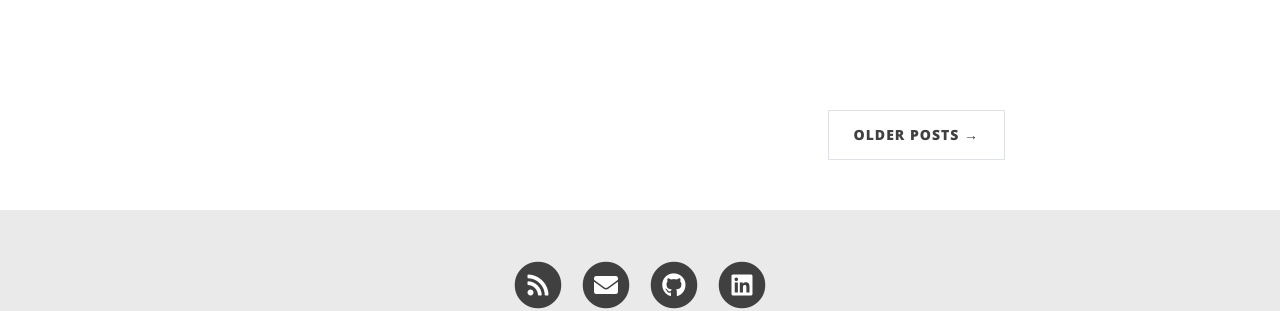
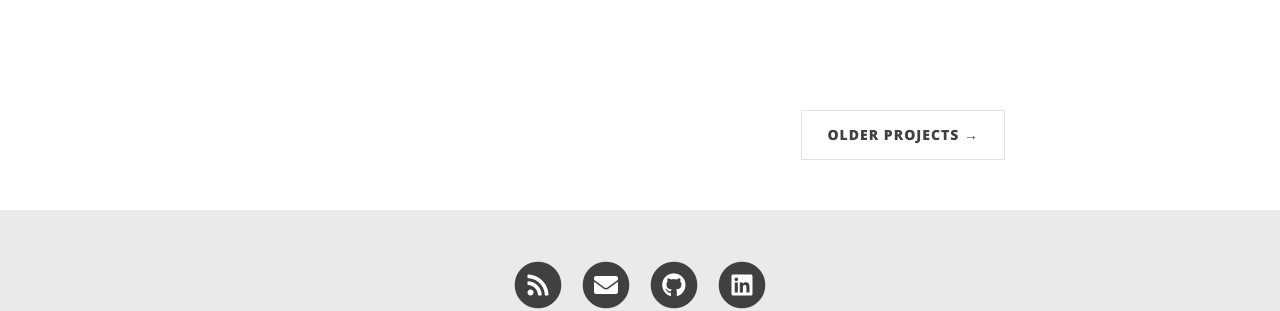
Before and after one commit to samanthemum/samanthemum.github.io, a Jekyll site: the page built from index.html, in a window 1280 px wide and 900 px high, scrolled down 1689 px. Shown: the part 456-767 px from the top of the window. Built offline with Jekyll 4.4.1, drawn with Linux system fonts in a browser that asks for light colours; nearby versions of some CDN libraries; the list of posts is cut into pages by our own code.

Commit message:
Changed text from "posts" to "projects"

```diff
--- a/_layouts/home.html
+++ b/_layouts/home.html
@@ -93,12 +93,12 @@ layout: page
 <ul class="pagination main-pager">
   {% if paginator.previous_page %}
   <li class="page-item previous">
-    <a class="page-link" href="{{ paginator.previous_page_path | absolute_url }}">&larr; Newer Posts</a>
+    <a class="page-link" href="{{ paginator.previous_page_path | absolute_url }}">&larr; Newer Projects</a>
   </li>
   {% endif %}
   {% if paginator.next_page %}
   <li class="page-item next">
-    <a class="page-link" href="{{ paginator.next_page_path | absolute_url }}">Older Posts &rarr;</a>
+    <a class="page-link" href="{{ paginator.next_page_path | absolute_url }}">Older Projects &rarr;</a>
   </li>
   {% endif %}
 </ul>
```
